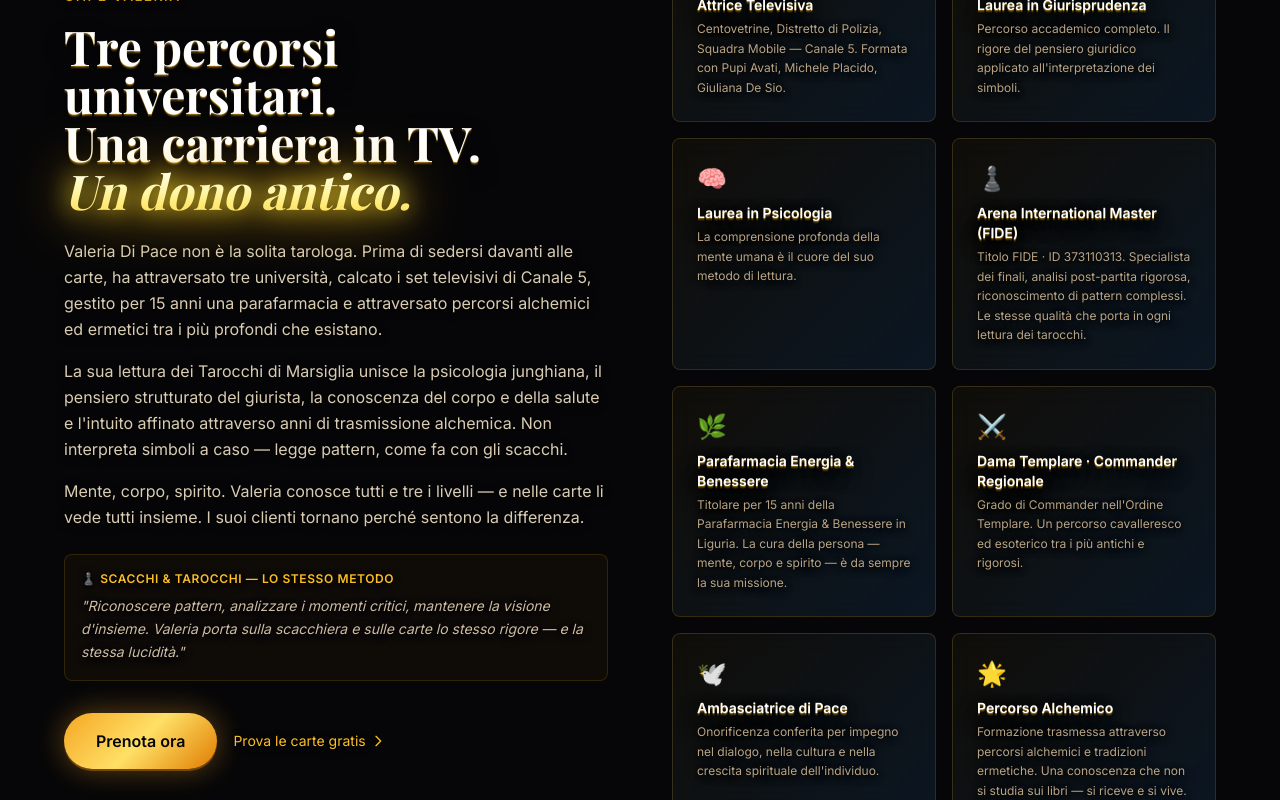
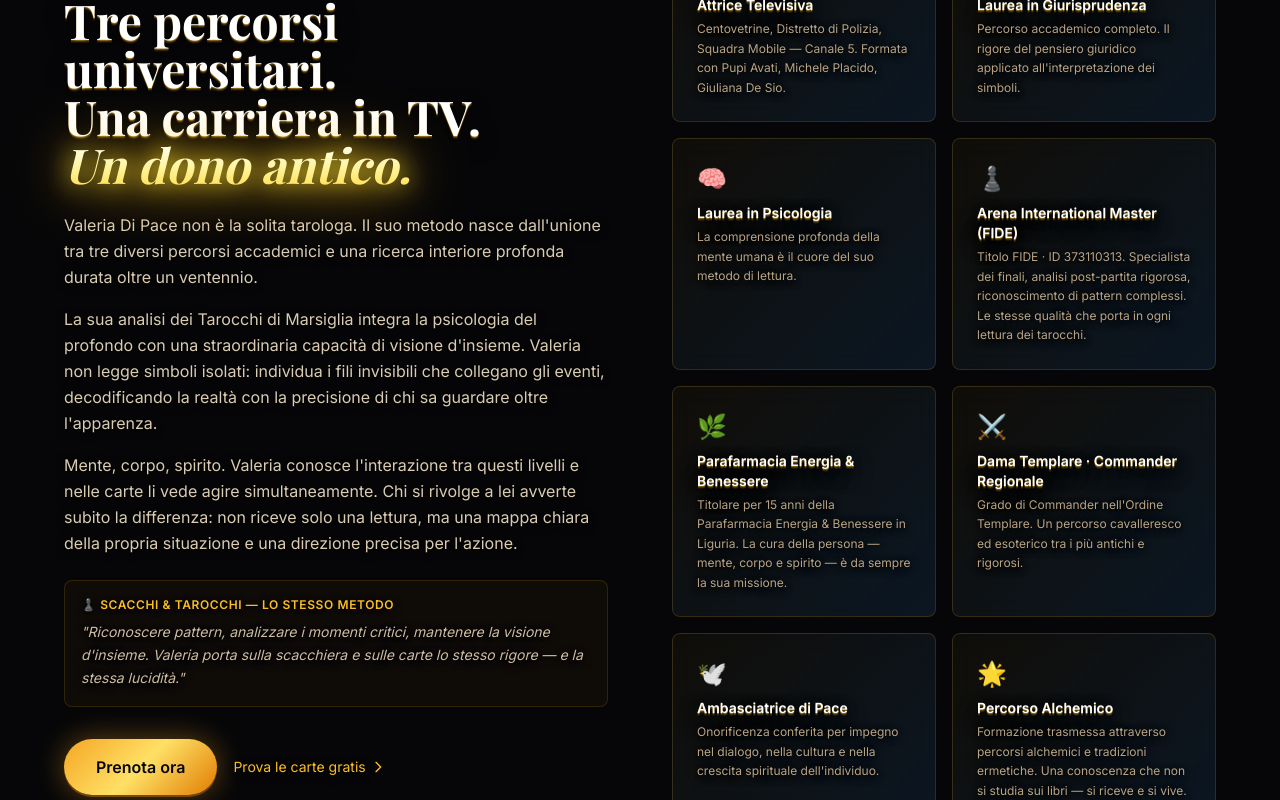
Before and after one commit to DND72/valeria-landing, a React (Vite) app: page / in a window 1280 px wide. Shown: the part 1838-2638 px from the top of the page. Built offline with nearby package versions, Linux system fonts and the light colour scheme; no server answers; a web font is replaced by a local one.

Commit message:
Update About.tsx

```diff
--- a/src/components/About.tsx
+++ b/src/components/About.tsx
@@ -66,20 +66,18 @@ export default function About() {
             </h2>
             <div className="space-y-4 text-white/60 leading-relaxed">
               <p>
-                Valeria Di Pace non è la solita tarologa. Prima di sedersi davanti alle carte,
-                ha attraversato tre università, calcato i set televisivi di Canale 5, gestito
-                per 15 anni una parafarmacia e attraversato percorsi alchemici ed ermetici
-                tra i più profondi che esistano.
+                Valeria Di Pace non è la solita tarologa. Il suo metodo nasce dall&apos;unione tra tre diversi percorsi
+                accademici e una ricerca interiore profonda durata oltre un ventennio.
               </p>
               <p>
-                La sua lettura dei Tarocchi di Marsiglia unisce la psicologia junghiana,
-                il pensiero strutturato del giurista, la conoscenza del corpo e della salute
-                e l'intuito affinato attraverso anni di trasmissione alchemica.
-                Non interpreta simboli a caso — legge pattern, come fa con gli scacchi.
+                La sua analisi dei Tarocchi di Marsiglia integra la psicologia del profondo con una straordinaria capacità
+                di visione d&apos;insieme. Valeria non legge simboli isolati: individua i fili invisibili che collegano gli
+                eventi, decodificando la realtà con la precisione di chi sa guardare oltre l&apos;apparenza.
               </p>
               <p>
-                Mente, corpo, spirito. Valeria conosce tutti e tre i livelli — e nelle carte
-                li vede tutti insieme. I suoi clienti tornano perché sentono la differenza.
+                Mente, corpo, spirito. Valeria conosce l&apos;interazione tra questi livelli e nelle carte li vede agire
+                simultaneamente. Chi si rivolge a lei avverte subito la differenza: non riceve solo una lettura, ma una
+                mappa chiara della propria situazione e una direzione precisa per l&apos;azione.
               </p>
             </div>
 
```
